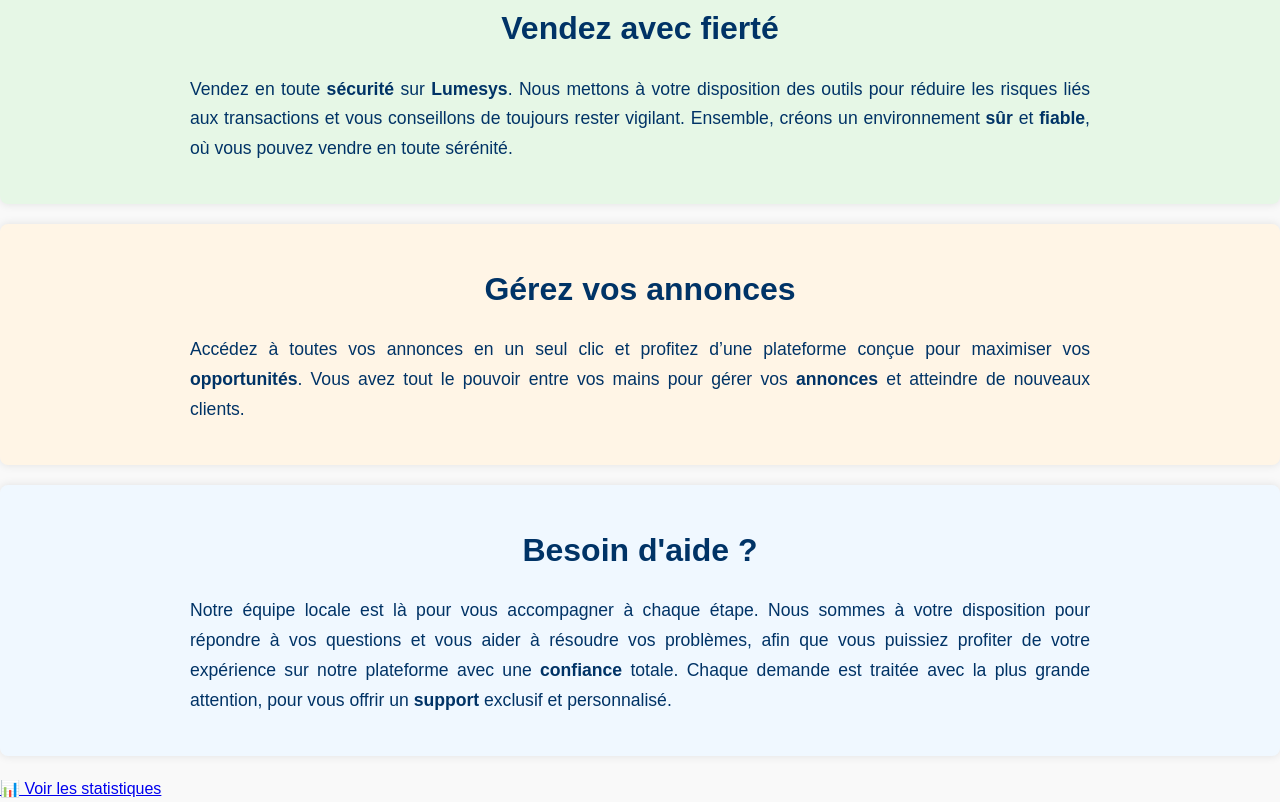
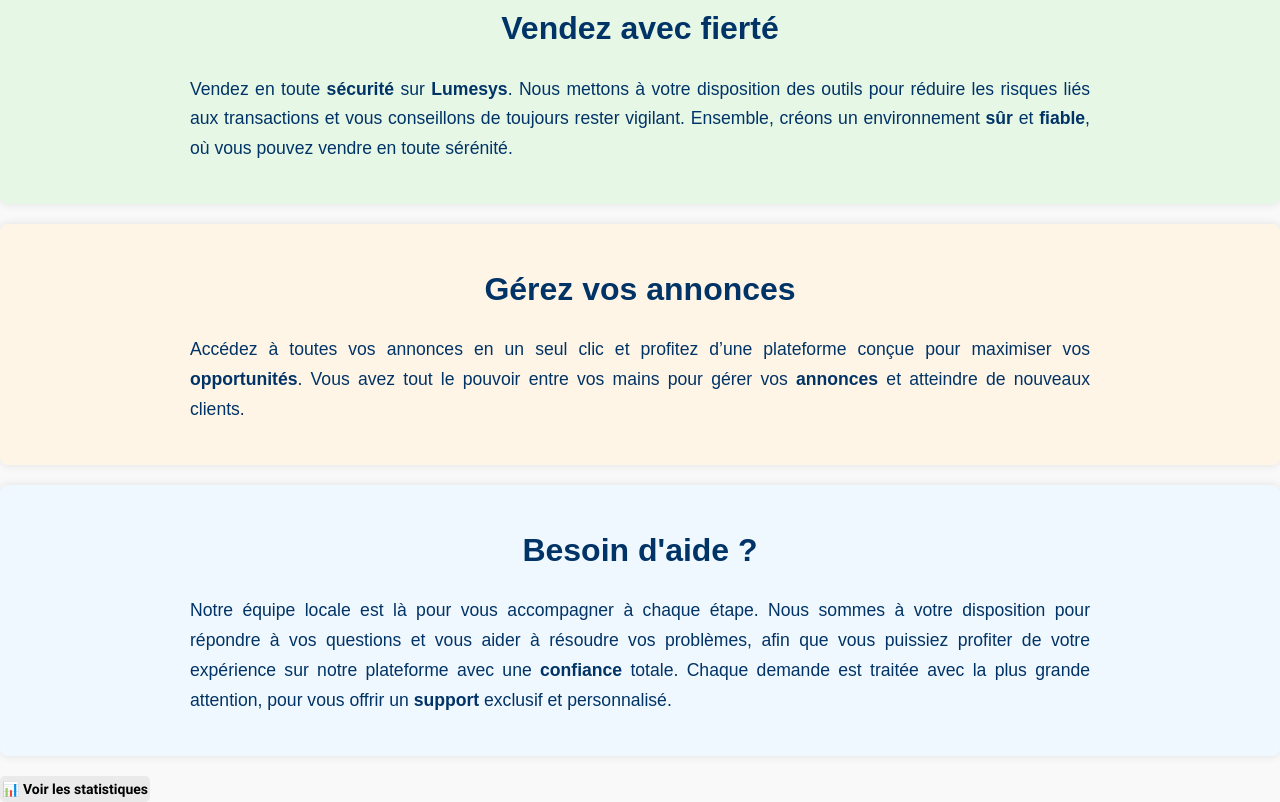
Before and after one commit to IbrahDi/lumeco, a plain HTML site: page index.html in a window 1280 px wide. Shown: the part 8710-9512 px from the top of the page. Drawn offline with Linux system fonts and the light colour scheme; a web font is replaced by a local one.

Commit message:
Update stylent.css

```diff
--- a/stylent.css
+++ b/stylent.css
@@ -764,3 +764,23 @@ footer p {
     background-color: #f0e100;
     transform: scale(1.1);
 }
+
+.stat{
+            display: inline-block; /* Assure que le lien ait un comportement de bouton */
+    padding: 2px 2px; /* Ajoute du remplissage pour donner l'apparence d'un bouton */
+    font-size: 14px; /* Taille du texte pour les boutons PDF */
+    text-decoration: none; /* Supprime le soulignement du lien */
+    border-radius: 5px; /* Arrondit les coins du bouton */
+    border: none; /* Supprime les bordures */
+    cursor: pointer; /* Change le curseur pour indiquer un élément cliquable */
+    word-wrap: break-word; /* Gère les longs textes */
+    word-break: break-word; /* Coupe les mots si nécessaire */
+    font-family: 'Roboto-Bold','Roboto-Regular', Arial, sans-serif; /* Police utilisée */;
+     color: black;
+    background-color: rgb(234,234,234);
+        }
+
+.stat:hover {
+    color: white;
+    background-color: black;
+}
```
